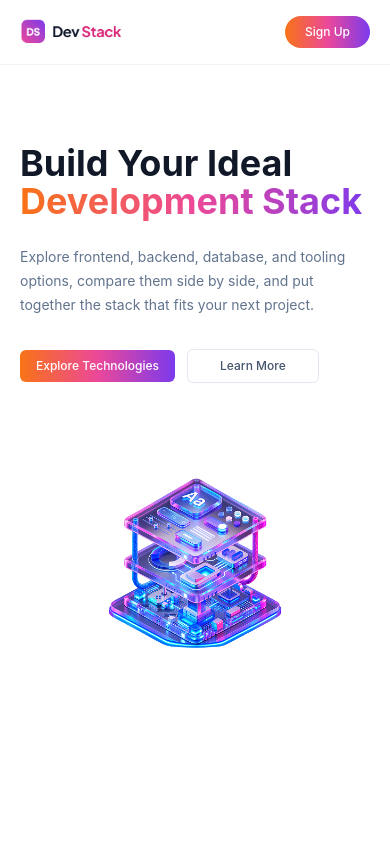
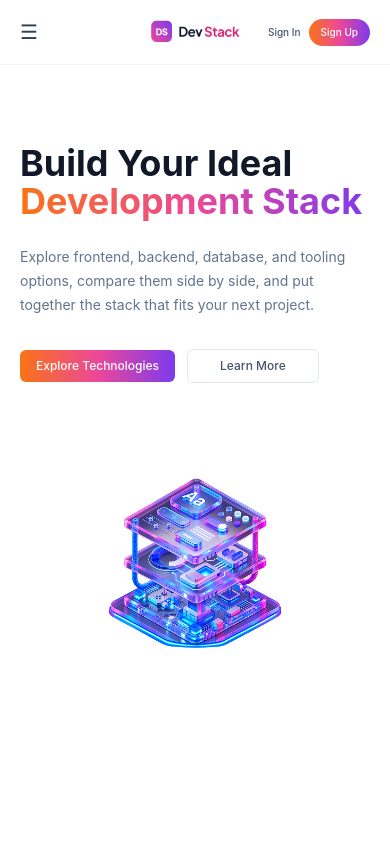
Before and after one commit to arifdeep75/Dev-Stack, a React (Vite) app: page / in a window 390 px wide. Shown: the top 844 px of the page. Built offline with nearby package versions, Linux system fonts and the light colour scheme.

Commit message:
Add responsive mobile navbar

```diff
--- a/src/components/Navbar.tsx
+++ b/src/components/Navbar.tsx
@@ -1,10 +1,15 @@
+import { useState } from "react";
+
 const Navbar = () => {
+  const [menuOpen, setMenuOpen] = useState(false);
+
   return (
     <nav className="sticky top-0 z-50 bg-white border-b border-gray-100">
       <div className="max-w-5xl mx-auto px-5">
-        <div className="flex items-center justify-between h-16">
 
-          {/* Logo */}
+        {/* Desktop Navbar */}
+        <div className="hidden md:flex items-center justify-between h-16">
+
           <a href="#" className="shrink-0">
             <img
               src="/images/logo-text.png"
@@ -13,12 +18,8 @@ const Navbar = () => {
             />
           </a>
 
-          {/* Navigation Links */}
-          <div className="hidden md:flex items-center gap-7">
-            <a
-              href="#"
-              className="text-xs font-medium text-pink-500"
-            >
+          <div className="flex items-center gap-7">
+            <a href="#" className="text-xs font-medium text-pink-500">
               Home
             </a>
 
@@ -51,9 +52,8 @@ const Navbar = () => {
             </a>
           </div>
 
-          {/* Auth Buttons */}
           <div className="flex items-center gap-4">
-            <button className="hidden sm:block text-xs font-medium text-slate-600 hover:text-pink-500 transition">
+            <button className="text-xs font-medium text-slate-600 hover:text-pink-500 transition">
               Sign In
             </button>
 
@@ -63,6 +63,90 @@ const Navbar = () => {
           </div>
 
         </div>
+
+        {/* Mobile Navbar */}
+        <div className="flex md:hidden items-center justify-between h-16">
+
+          {/* Hamburger */}
+          <button
+            onClick={() => setMenuOpen(!menuOpen)}
+            className="text-slate-700 text-xl"
+            aria-label="Toggle menu"
+          >
+            {menuOpen ? "✕" : "☰"}
+          </button>
+
+          {/* Center Logo */}
+          <a href="#" className="absolute left-1/2 -translate-x-1/2">
+            <img
+              src="/images/logo-text.png"
+              alt="Dev Stack"
+              className="w-22.5 h-auto"
+            />
+          </a>
+
+          {/* Auth */}
+          <div className="flex items-center gap-2 ml-auto">
+            <button className="text-[10px] font-medium text-slate-600">
+              Sign In
+            </button>
+
+            <button className="px-3 py-1.5 rounded-full text-[10px] font-medium text-white gradient-primary">
+              Sign Up
+            </button>
+          </div>
+
+        </div>
+
+        {/* Mobile Menu */}
+        {menuOpen && (
+          <div className="md:hidden border-t border-slate-100 py-3">
+            <div className="flex flex-col gap-3">
+
+              <a
+                href="#"
+                onClick={() => setMenuOpen(false)}
+                className="text-xs font-medium text-pink-500"
+              >
+                Home
+              </a>
+
+              <a
+                href="#technologies"
+                onClick={() => setMenuOpen(false)}
+                className="text-xs font-medium text-slate-600"
+              >
+                Technologies
+              </a>
+
+              <a
+                href="#projects"
+                onClick={() => setMenuOpen(false)}
+                className="text-xs font-medium text-slate-600"
+              >
+                Projects
+              </a>
+
+              <a
+                href="#about"
+                onClick={() => setMenuOpen(false)}
+                className="text-xs font-medium text-slate-600"
+              >
+                About
+              </a>
+
+              <a
+                href="#contact"
+                onClick={() => setMenuOpen(false)}
+                className="text-xs font-medium text-slate-600"
+              >
+                Contact
+              </a>
+
+            </div>
+          </div>
+        )}
+
       </div>
     </nav>
   );
```
